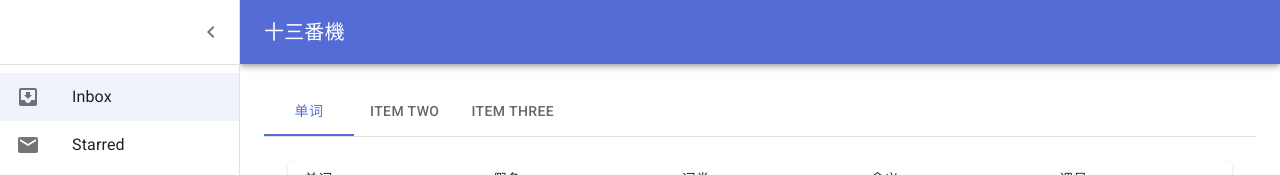
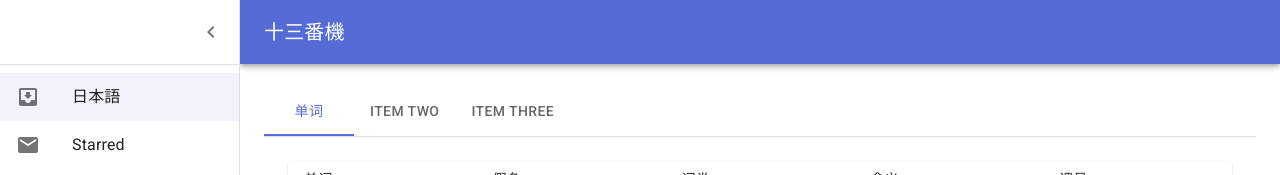
Before and after one commit to chainal/learn-docker, a React (Create React App) app in the folder app-ui/: page / in a window 1280 px wide. Both pictures are taken after a click on the button 32 px from the left and 32 px from the top of the page. Shown: the top 175 px of the page. Built offline with nearby package versions, Linux system fonts and the light colour scheme; no server answers.

Commit message:
use openable draw

```diff
--- a/app-ui/src/PersistentDrawerLeft.js
+++ b/app-ui/src/PersistentDrawerLeft.js
@@ -158,7 +158,7 @@ export default function PersistentDrawerLeft() {
         </DrawerHeader>
         <Divider />
         <List>
-          {['Inbox', 'Starred', 'Send email', 'Drafts'].map((text, index) => (
+          {['日本語', 'Starred', 'Send email', 'Drafts'].map((text, index) => (
             <ListItem key={text} disablePadding>
               <ListItemButton
                 selected={pageIndex === index}
```
